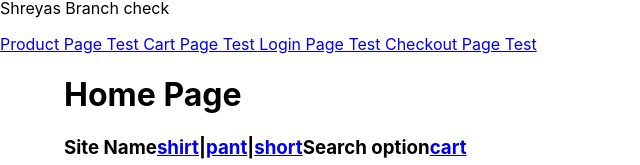
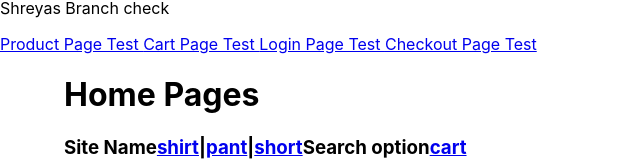
Before and after one commit to codesbyshrey/CodingDojoCommerce, a React (Create React App) app in the folder dojocommerce/: page / in a window 1280 px wide. Shown: the part 336-501 px from the top of the page, without its empty margins (0-640 px from the left). Built offline with nearby package versions, Linux system fonts and the light colour scheme; no server answers.

Commit message:
updated homepage

```diff
--- a/dojocommerce/src/views/HomePage.jsx
+++ b/dojocommerce/src/views/HomePage.jsx
@@ -20,7 +20,7 @@ const HomePage = () => {
 
     return (
         <Container>
-            <h1>Home Page</h1>
+            <h1>Home Pages</h1>
             <div>
                 <h3 className='nav'> Site Name
                     <Link to="/">shirt</Link>|
```
